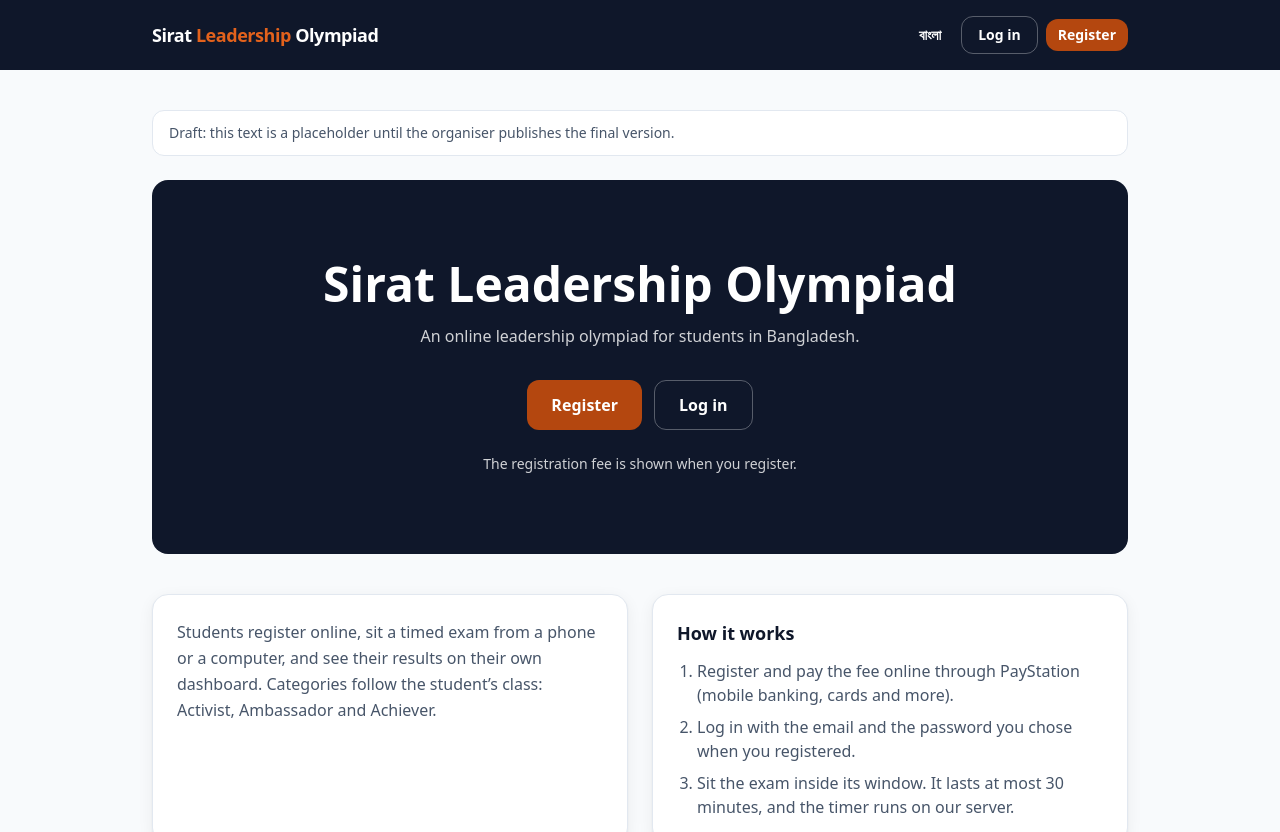
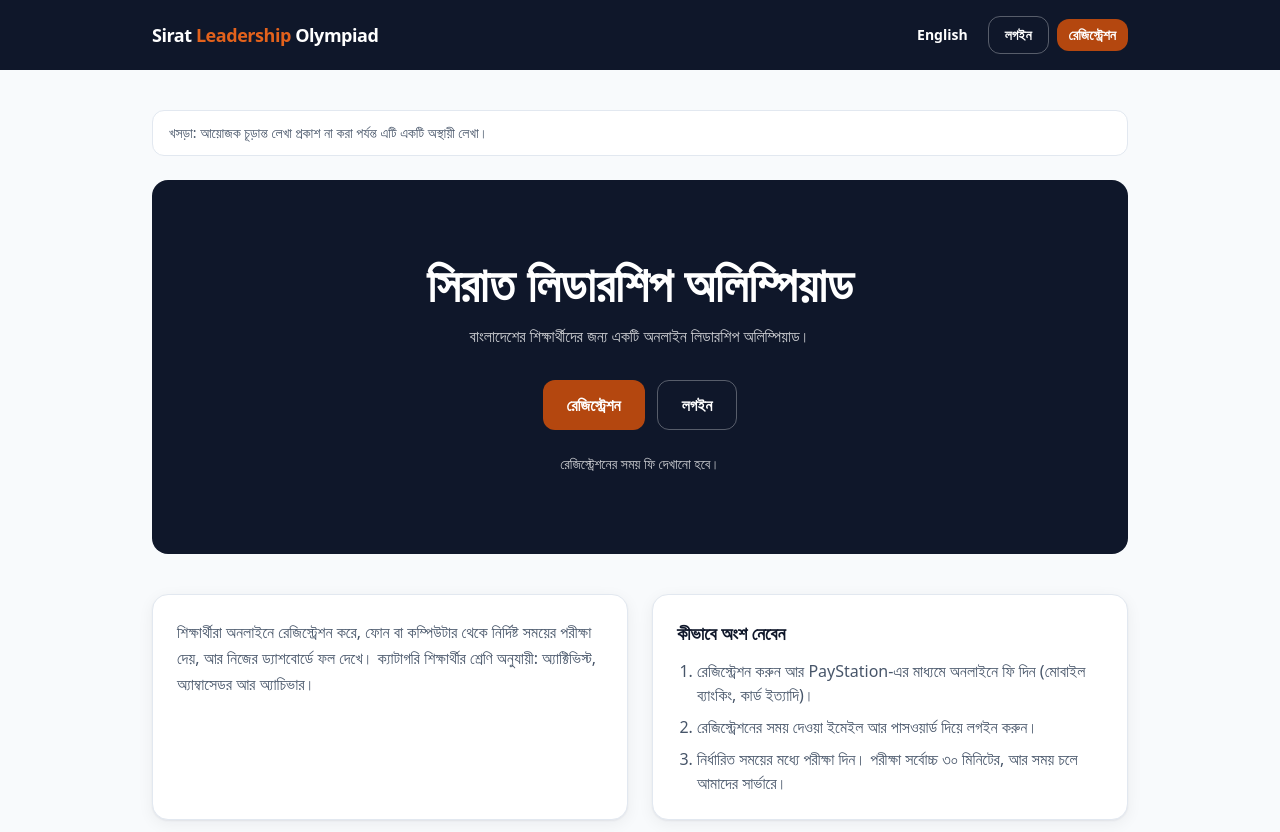
Before and after one commit to RaselMridha792/sirat-olympiad, a Next.js app in the folder apps/web/: page / in a window 1280 px wide. Shown: the top 832 px of the page. Built offline with nearby package versions, Linux system fonts and the light colour scheme; no server answers.

Commit message:
feat(web): the public pages in Bangla at / and English under /en (core plan D4, owner 2026-11-03); old /bn links redirect

```diff
--- a/apps/web/next.config.mjs
+++ b/apps/web/next.config.mjs
@@ -18,6 +18,14 @@ const nextConfig = {
       },
     ];
   },
+  async redirects() {
+    // The public pages were Bangla under /bn until 2026-11-03 (core plan D4 now: Bangla at /, English under /en).
+    // Old links land on the same page. Temporary, so no browser caches it for good.
+    return [
+      { source: '/bn', destination: '/', permanent: false },
+      { source: '/bn/:path*', destination: '/:path*', permanent: false },
+    ];
+  },
   async rewrites() {
     // Dev only: in production Nginx routes /api/* to NestJS on the same origin. API_INTERNAL_URL lets a session that
     // runs its own API on another port (RUNBOOK §0, parallel sessions) point its dev web at it.
--- a/apps/web/src/app/(marketing)/about/page.tsx
+++ b/apps/web/src/app/(marketing)/about/page.tsx
@@ -1,7 +1,7 @@
 import { LegalPageView, publicMetadata } from '@/components/public/pages';
 
-export const metadata = publicMetadata('about', 'en');
+export const metadata = publicMetadata('about', 'bn');
 
 export default function Page() {
-  return <LegalPageView page="about" locale="en" />;
+  return <LegalPageView page="about" locale="bn" />;
 }
--- a/apps/web/src/app/(marketing)/bn/about/page.tsx
+++ b/apps/web/src/app/(marketing)/en/about/page.tsx
@@ -1,7 +1,7 @@
 import { LegalPageView, publicMetadata } from '@/components/public/pages';
 
-export const metadata = publicMetadata('about', 'bn');
+export const metadata = publicMetadata('about', 'en');
 
 export default function Page() {
-  return <LegalPageView page="about" locale="bn" />;
+  return <LegalPageView page="about" locale="en" />;
 }
--- a/apps/web/src/app/(marketing)/bn/page.tsx
+++ b/apps/web/src/app/(marketing)/en/page.tsx
@@ -2,8 +2,8 @@ import { EntryPage, publicMetadata } from '@/components/public/pages';
 
 // Static, re-rendered at most every 60 s for the fee and the open state (lib/public-api.ts).
 export const revalidate = 60;
-export const metadata = publicMetadata('home', 'bn');
+export const metadata = publicMetadata('home', 'en');
 
 export default function Page() {
-  return <EntryPage locale="bn" />;
+  return <EntryPage locale="en" />;
 }
--- a/apps/web/src/app/(marketing)/bn/terms/page.tsx
+++ b/apps/web/src/app/(marketing)/en/privacy/page.tsx
@@ -1,7 +1,7 @@
 import { LegalPageView, publicMetadata } from '@/components/public/pages';
 
-export const metadata = publicMetadata('terms', 'bn');
+export const metadata = publicMetadata('privacy', 'en');
 
 export default function Page() {
-  return <LegalPageView page="terms" locale="bn" />;
+  return <LegalPageView page="privacy" locale="en" />;
 }
--- a/apps/web/src/app/(marketing)/bn/privacy/page.tsx
+++ b/apps/web/src/app/(marketing)/en/refund-policy/page.tsx
@@ -1,7 +1,7 @@
 import { LegalPageView, publicMetadata } from '@/components/public/pages';
 
-export const metadata = publicMetadata('privacy', 'bn');
+export const metadata = publicMetadata('refund', 'en');
 
 export default function Page() {
-  return <LegalPageView page="privacy" locale="bn" />;
+  return <LegalPageView page="refund" locale="en" />;
 }
--- a/apps/web/src/app/(marketing)/bn/refund-policy/page.tsx
+++ b/apps/web/src/app/(marketing)/en/terms/page.tsx
@@ -1,7 +1,7 @@
 import { LegalPageView, publicMetadata } from '@/components/public/pages';
 
-export const metadata = publicMetadata('refund', 'bn');
+export const metadata = publicMetadata('terms', 'en');
 
 export default function Page() {
-  return <LegalPageView page="refund" locale="bn" />;
+  return <LegalPageView page="terms" locale="en" />;
 }
--- a/apps/web/src/app/(marketing)/page.tsx
+++ b/apps/web/src/app/(marketing)/page.tsx
@@ -2,8 +2,8 @@ import { EntryPage, publicMetadata } from '@/components/public/pages';
 
 // Static, re-rendered at most every 60 s for the fee and the open state (lib/public-api.ts).
 export const revalidate = 60;
-export const metadata = publicMetadata('home', 'en');
+export const metadata = publicMetadata('home', 'bn');
 
 export default function Page() {
-  return <EntryPage locale="en" />;
+  return <EntryPage locale="bn" />;
 }
--- a/apps/web/src/app/(marketing)/privacy/page.tsx
+++ b/apps/web/src/app/(marketing)/privacy/page.tsx
@@ -1,7 +1,7 @@
 import { LegalPageView, publicMetadata } from '@/components/public/pages';
 
-export const metadata = publicMetadata('privacy', 'en');
+export const metadata = publicMetadata('privacy', 'bn');
 
 export default function Page() {
-  return <LegalPageView page="privacy" locale="en" />;
+  return <LegalPageView page="privacy" locale="bn" />;
 }
--- a/apps/web/src/app/(marketing)/refund-policy/page.tsx
+++ b/apps/web/src/app/(marketing)/refund-policy/page.tsx
@@ -1,7 +1,7 @@
 import { LegalPageView, publicMetadata } from '@/components/public/pages';
 
-export const metadata = publicMetadata('refund', 'en');
+export const metadata = publicMetadata('refund', 'bn');
 
 export default function Page() {
-  return <LegalPageView page="refund" locale="en" />;
+  return <LegalPageView page="refund" locale="bn" />;
 }
--- a/apps/web/src/app/(marketing)/terms/page.tsx
+++ b/apps/web/src/app/(marketing)/terms/page.tsx
@@ -1,7 +1,7 @@
 import { LegalPageView, publicMetadata } from '@/components/public/pages';
 
-export const metadata = publicMetadata('terms', 'en');
+export const metadata = publicMetadata('terms', 'bn');
 
 export default function Page() {
-  return <LegalPageView page="terms" locale="en" />;
+  return <LegalPageView page="terms" locale="bn" />;
 }
--- a/apps/web/src/content/site.ts
+++ b/apps/web/src/content/site.ts
@@ -35,7 +35,7 @@ export const site: SiteFacts = {
   placeholder: true,
 };
 
-/** The public pages, English at the root and Bangla under /bn (core plan D4). */
+/** The public pages, Bangla at the root and English under /en (core plan D4, owner 2026-11-03). */
 export const PUBLIC_PAGES = ['home', 'about', 'privacy', 'terms', 'refund'] as const;
 export type PublicPage = (typeof PUBLIC_PAGES)[number];
 
@@ -49,6 +49,6 @@ const PATHS: Record<PublicPage, string> = {
 
 export function publicPath(page: PublicPage, locale: 'en' | 'bn'): string {
   const path = PATHS[page];
-  if (locale === 'en') return path;
-  return path === '/' ? '/bn' : `/bn${path}`;
+  if (locale === 'bn') return path;
+  return path === '/' ? '/en' : `/en${path}`;
 }
```
Also changed, not shown: 1 other file (tests, documents, lock files or other folders).
